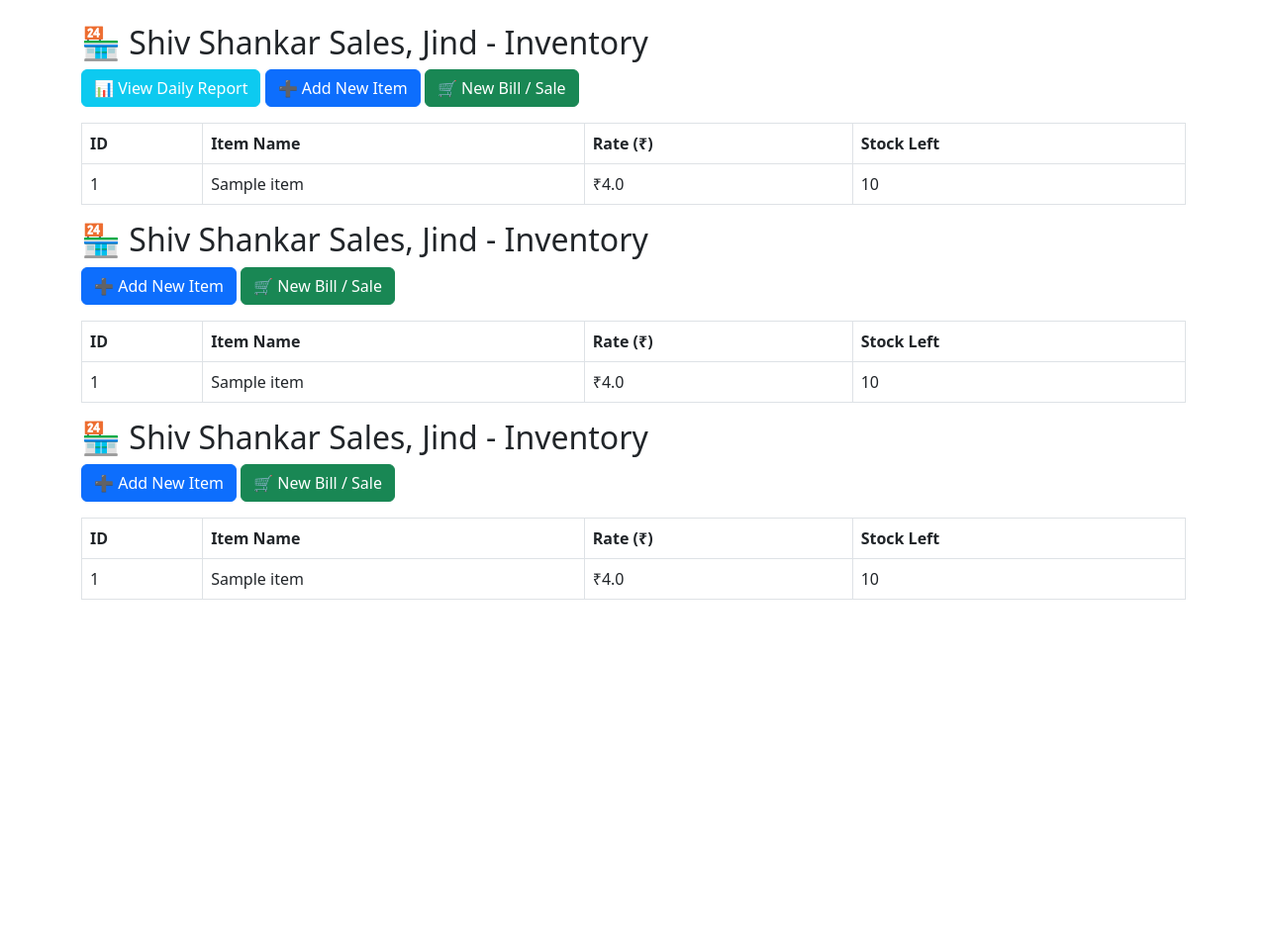
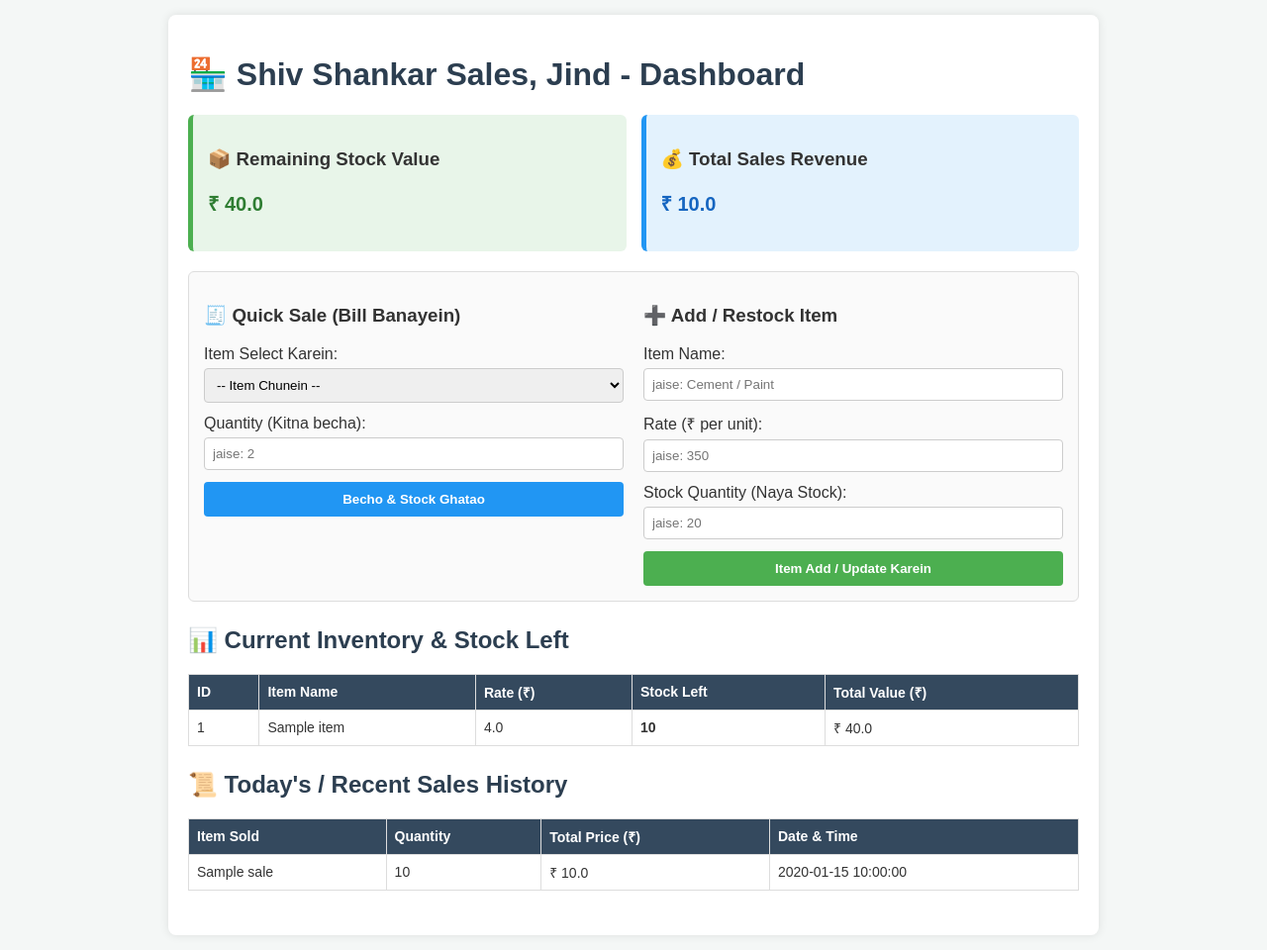
Before and after one commit to anshuredhu2-beep/shiv-shankar-sales, a Flask app: page / in a window 1280 px wide. Shown: the whole page at 99% size. Before the commit the page ends 606 px from the top, so only its background shows below. Run offline with Flask 3, Linux system fonts and the light colour scheme; tables that the repository leaves empty hold one stand-in row (values such as "Sample post").

Commit message:
Upgrade to smart single-page inventory dashboard

```diff
--- a/app.py
+++ b/app.py
@@ -9,7 +9,6 @@ def get_db_connection():
     conn.row_factory = sqlite3.Row
     return conn
 
-# Database initialize karna
 def init_db():
     conn = get_db_connection()
     conn.execute('''
@@ -34,67 +33,59 @@ def init_db():
 
 init_db()
 
-@app.route('/')
+@app.route('/', methods=('GET', 'POST'))
 def index():
     conn = get_db_connection()
-    items = conn.execute('SELECT * FROM items').fetchall()
-    conn.close()
-    return render_template('index.html', items=items)
 
-@app.route('/add', methods=('GET', 'POST'))
-def add_item():
+    # Form actions handle karna (Ek hi page se Add aur Sale dono)
     if request.method == 'POST':
-        name = request.form['name']
-        rate = float(request.form['rate'])
-        stock = int(request.form['stock'])
+        action = request.form.get('action')
 
-        conn = get_db_connection()
-        conn.execute('INSERT INTO items (name, rate, stock) VALUES (?, ?, ?)', (name, rate, stock))
-        conn.commit()
-        conn.close()
-        return redirect(url_for('index'))
-    return render_template('add.html')
+        if action == 'add_item':
+            name = request.form['name'].strip()
+            rate = float(request.form['rate'])
+            stock = int(request.form['stock'])
 
-@app.route('/billing', methods=('GET', 'POST'))
-def billing():
-    conn = get_db_connection()
-    items = conn.execute('SELECT * FROM items').fetchall()
+            # Agar item pehle se hai toh stock add ho jayega, nahi toh naya ban jayega
+            existing = conn.execute('SELECT * FROM items WHERE name = ?', (name,)).fetchone()
+            if existing:
+                new_stock = existing['stock'] + stock
+                conn.execute('UPDATE items SET stock = ?, rate = ? WHERE id = ?', (new_stock, rate, existing['id']))
+            else:
+                conn.execute('INSERT INTO items (name, rate, stock) VALUES (?, ?, ?)', (name, rate, stock))
+            conn.commit()
 
-    if request.method == 'POST':
-        item_id = int(request.form['item_id'])
-        qty = int(request.form['quantity'])
+        elif action == 'sell_item':
+            item_id = int(request.form['item_id'])
+            qty = int(request.form['quantity'])
 
-        item = conn.execute('SELECT * FROM items WHERE id = ?', (item_id,)).fetchone()
-        if item and item['stock'] >= qty:
-            total_price = item['rate'] * qty
-            new_stock = item['stock'] - qty
+            item = conn.execute('SELECT * FROM items WHERE id = ?', (item_id,)).fetchone()
+            if item and item['stock'] >= qty:
+                total_price = item['rate'] * qty
+                new_stock = item['stock'] - qty
 
-            # Update stock
-            conn.execute('UPDATE items SET stock = ? WHERE id = ?', (new_stock, item_id))
+                # Stock update
+                conn.execute('UPDATE items SET stock = ? WHERE id = ?', (new_stock, item_id))
 
-            # Record sale with current date
-            sale_date = datetime.now().strftime('%Y-%m-%d %H:%M:%S')
-            conn.execute('INSERT INTO sales (item_name, quantity, total_price, date) VALUES (?, ?, ?, ?)',
-                         (item['name'], qty, total_price, sale_date))
-            conn.commit()
+                # Sale record with date-time
+                sale_date = datetime.now().strftime('%Y-%m-%d %H:%M:%S')
+                conn.execute('INSERT INTO sales (item_name, quantity, total_price, date) VALUES (?, ?, ?, ?)',
+                             (item['name'], qty, total_price, sale_date))
+                conn.commit()
 
         conn.close()
         return redirect(url_for('index'))
 
-    conn.close()
-    return render_template('billing.html', items=items)
-
-@app.route('/report')
-def report():
-    conn = get_db_connection()
     items = conn.execute('SELECT * FROM items').fetchall()
-    sales = conn.execute('SELECT * FROM sales').fetchall()
+    sales = conn.execute('SELECT * FROM sales ORDER BY id DESC').fetchall()
 
     total_stock_value = sum(item['rate'] * item['stock'] for item in items)
     total_sales_amount = sum(sale['total_price'] for sale in sales)
 
     conn.close()
-    return render_template('report.html', items=items, sales=sales, total_stock_value=total_stock_value, total_sales_amount=total_sales_amount)
+    return render_template('index.html', items=items, sales=sales,
+                           total_stock_value=total_stock_value,
+                           total_sales_amount=total_sales_amount)
 
 if __name__ == '__main__':
     app.run(host='0.0.0.0', debug=True, port=5000)
--- a/templates/index.html
+++ b/templates/index.html
@@ -1,102 +1,121 @@
 <!DOCTYPE html>
-<html>
+<html lang="en">
 <head>
-    <title>Shiv Shankar Sales, Jind</title>
-    <link rel="stylesheet" href="https://cdn.jsdelivr.net/npm/bootstrap@5.3.0/dist/css/bootstrap.min.css"><link rel="manifest" href="/static/manifest.json">
+    <meta charset="UTF-8">
+    <title>Shiv Shankar Sales - Smart Dashboard</title>
+    <style>
+        body { font-family: Arial, sans-serif; margin: 15px; background: #f4f7f6; color: #333; }
+        .container { max-width: 900px; margin: auto; background: white; padding: 20px; border-radius: 8px; box-shadow: 0 0 10px rgba(0,0,0,0.1); }
+        h1, h2 { color: #2c3e50; }
+        .summary-grid { display: flex; gap: 15px; margin-bottom: 20px; }
+        .card { flex: 1; background: #e8f5e9; padding: 15px; border-radius: 6px; border-left: 5px solid #4CAF50; }
+        .card-sales { background: #e3f2fd; border-left-color: #2196F3; }
+        .form-section { display: flex; gap: 20px; margin-bottom: 25px; background: #fafafa; padding: 15px; border-radius: 6px; border: 1px solid #ddd; }
+        .form-box { flex: 1; }
+        input, select { width: 100%; padding: 8px; margin: 5px 0 12px 0; box-sizing: border-box; border: 1px solid #ccc; border-radius: 4px; }
+        button { background: #4CAF50; color: white; border: none; padding: 10px 15px; cursor: pointer; border-radius: 4px; font-weight: bold; width: 100%; }
+        button.btn-sell { background: #2196F3; }
+        button:hover { opacity: 0.9; }
+        table { width: 100%; border-collapse: collapse; margin-top: 10px; margin-bottom: 25px; }
+        th, td { border: 1px solid #ddd; padding: 8px; text-align: left; font-size: 14px; }
+        th { background-color: #34495e; color: white; }
+    </style>
 </head>
-<body class="container mt-4">
-    <h2>🏪 Shiv Shankar Sales, Jind - Inventory</h2>
-    <div class="mb-3"><a href="/report" class="btn btn-info text-white">📊 View Daily Report</a>
-        <a href="/add" class="btn btn-primary">➕ Add New Item</a>
-        <a href="/bill" class="btn btn-success">🛒 New Bill / Sale</a>
+<body>
+<div class="container">
+    <h1>🏪 Shiv Shankar Sales, Jind - Dashboard</h1>
+
+    <!-- Summary Boxes -->
+    <div class="summary-grid">
+        <div class="card">
+            <h3>📦 Remaining Stock Value</h3>
+            <p style="font-size: 20px; font-weight: bold; color: #2e7d32;">₹ {{ total_stock_value }}</p>
         </div>
-    <table class="table table-bordered">
-        <thead>
+        <div class="card card-sales">
+            <h3>💰 Total Sales Revenue</h3>
+            <p style="font-size: 20px; font-weight: bold; color: #1565c0;">₹ {{ total_sales_amount }}</p>
+        </div>
+    </div>
+
+    <!-- Actions Forms (Add & Sell on Same Page) -->
+    <div class="form-section">
+        <!-- Quick Sale Form -->
+        <div class="form-box">
+            <h3>🧾 Quick Sale (Bill Banayein)</h3>
+            <form method="POST">
+                <input type="hidden" name="action" value="sell_item">
+                <label>Item Select Karein:</label>
+                <select name="item_id" required>
+                    <option value="">-- Item Chunein --</option>
+                    {% for item in items %}
+                        <option value="{{ item.id }}">{{ item.name }} (Stock: {{ item.stock }} | Rate: ₹{{ item.rate }})</option>
+                    {% endfor %}
+                </select>
+                <label>Quantity (Kitna becha):</label>
+                <input type="number" name="quantity" min="1" required placeholder="jaise: 2">
+                <button type="submit" class="btn-sell">Becho & Stock Ghatao</button>
+            </form>
+        </div>
+
+        <!-- Add / Restock Item Form -->
+        <div class="form-box">
+            <h3>➕ Add / Restock Item</h3>
+            <form method="POST">
+                <input type="hidden" name="action" value="add_item">
+                <label>Item Name:</label>
+                <input type="text" name="name" required placeholder="jaise: Cement / Paint">
+                <label>Rate (₹ per unit):</label>
+                <input type="number" step="0.01" name="rate" required placeholder="jaise: 350">
+                <label>Stock Quantity (Naya Stock):</label>
+                <input type="number" name="stock" required placeholder="jaise: 20">
+                <button type="submit">Item Add / Update Karein</button>
+            </form>
+        </div>
+    </div>
+
+    <!-- Inventory Table -->
+    <h2>📊 Current Inventory & Stock Left</h2>
+    <table>
         <tr>
             <th>ID</th>
             <th>Item Name</th>
             <th>Rate (₹)</th>
             <th>Stock Left</th>
+            <th>Total Value (₹)</th>
         </tr>
-        </thead>
-        <tbody>
         {% for item in items %}
         <tr>
-                <td>{{ item['id'] }}</td>
-                <td>{{ item['name'] }}</td>
-                <td>₹{{ item['rate'] }}</td>
-                <td>{{ item['stock'] }}</td>
+            <td>{{ item.id }}</td>
+            <td>{{ item.name }}</td>
+            <td>{{ item.rate }}</td>
+            <td><strong>{{ item.stock }}</strong></td>
+            <td>₹ {{ item.rate * item.stock }}</td>
         </tr>
+        {% else %}
+        <tr><td colspan="5" style="text-align:center;">Koi item available nahi hai. Naya item add karein.</td></tr>
         {% endfor %}
-        </tbody>
     </table>
+
+    <!-- Sales History Table -->
+    <h2>📜 Today's / Recent Sales History</h2>
+    <table>
+        <tr>
+            <th>Item Sold</th>
+            <th>Quantity</th>
+            <th>Total Price (₹)</th>
+            <th>Date & Time</th>
+        </tr>
+        {% for sale in sales %}
+        <tr>
+            <td>{{ sale.item_name }}</td>
+            <td>{{ sale.quantity }}</td>
+            <td>₹ {{ sale.total_price }}</td>
+            <td>{{ sale.date }}</td>
+        </tr>
+        {% else %}
+        <tr><td colspan="4" style="text-align:center;">Abhi tak koi sale nahi hui hai.</td></tr>
+        {% endfor %}
+    </table>
+</div>
 </body>
 </html>
-<!DOCTYPE html>
-<html>
-<head>
-    <title>Shiv Shankar Sales, Jind</title>
-    <link rel="stylesheet" href="https://cdn.jsdelivr.net/npm/bootstrap@5.3.0/dist/css/bootstrap.min.css">
-</head>
-<body class="container mt-4">
-    <h2>🏪 Shiv Shankar Sales, Jind - Inventory</h2>
-    <div class="mb-3">
-        <a href="/add" class="btn btn-primary">➕ Add New Item</a>
-        <a href="/bill" class="btn btn-success">🛒 New Bill / Sale</a>
-    </div>
-    <table class="table table-bordered">
-        <thead>
-            <tr>
-                <th>ID</th>
-                <th>Item Name</th>
-                <th>Rate (₹)</th>
-                <th>Stock Left</th>
-            </tr>
-        </thead>
-        <tbody>
-            {% for item in items %}
-            <tr>
-                <td>{{ item['id'] }}</td>
-                <td>{{ item['name'] }}</td>
-                <td>₹{{ item['rate'] }}</td>
-                <td>{{ item['stock'] }}</td>
-            </tr>
-            {% endfor %}
-        </tbody>
-    </table>
-</body>
-</html>
-<!DOCTYPE html>
-<html>
-<head>
-    <title>Shiv Shankar Sales, Jind</title>
-    <link rel="stylesheet" href="https://cdn.jsdelivr.net/npm/bootstrap@5.3.0/dist/css/bootstrap.min.css">
-</head>
-<body class="container mt-4">
-    <h2>🏪 Shiv Shankar Sales, Jind - Inventory</h2>
-    <div class="mb-3">
-        <a href="/add" class="btn btn-primary">➕ Add New Item</a>
-        <a href="/bill" class="btn btn-success">🛒 New Bill / Sale</a>
-    </div>
-    <table class="table table-bordered">
-        <thead>
-            <tr>
-                <th>ID</th>
-                <th>Item Name</th>
-                <th>Rate (₹)</th>
-                <th>Stock Left</th>
-            </tr>
-        </thead>
-        <tbody>
-            {% for item in items %}
-            <tr>
-                <td>{{ item['id'] }}</td>
-                <td>{{ item['name'] }}</td>
-                <td>₹{{ item['rate'] }}</td>
-                <td>{{ item['stock'] }}</td>
-            </tr>
-            {% endfor %}
-        </tbody>
-    </table>
-</body>
-</html>
```
Lines whose indentation alone changed are shown as unchanged.
